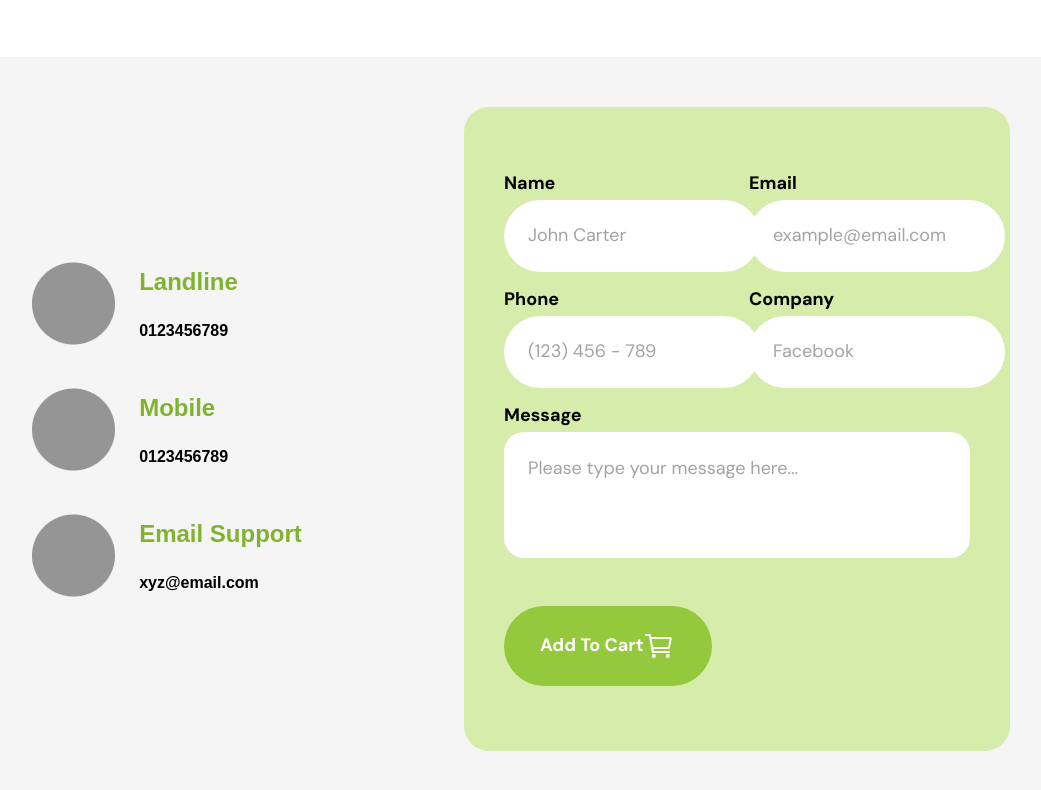
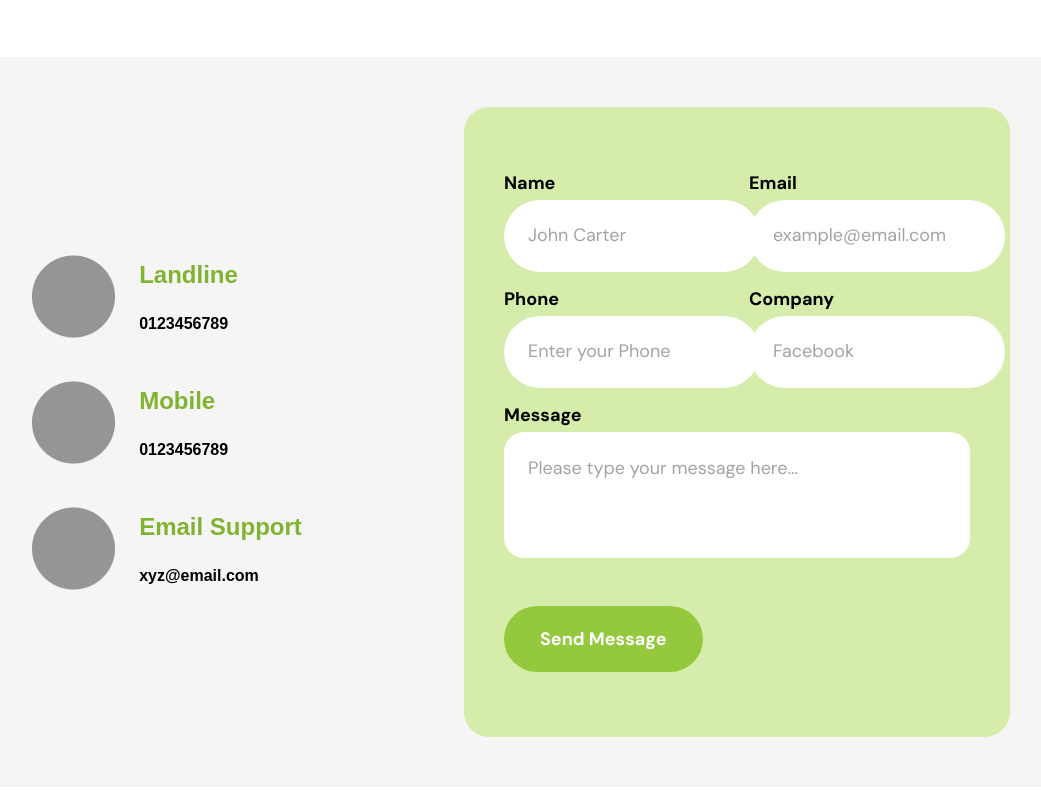
Before and after one commit to TakeTech-Devs/AMPM, a React (Vite) app: page /contactus in a window 1280 px wide. Shown: the part 648-1438 px from the top of the page, without its empty margins (188-1229 px from the left). Built offline with nearby package versions, Linux system fonts and the light colour scheme.

Commit message:
some bugs fixed 2

```diff
--- a/src/components/common/header/Header.jsx
+++ b/src/components/common/header/Header.jsx
@@ -86,7 +86,7 @@ function Header() {
                 <NavDropdown.Item as={NavLink} to="/products">
                   Products
                 </NavDropdown.Item>
-                <NavDropdown.Item as={NavLink} to="#option">
+                <NavDropdown.Item as={NavLink} to="/option">
                   Option
                 </NavDropdown.Item>
               </NavDropdown>
--- a/src/pages/ContactUs.jsx
+++ b/src/pages/ContactUs.jsx
@@ -1,9 +1,32 @@
-import React from "react";
+import React, { useState } from "react";
 import { Button, Col, Container, Form, Nav, Row } from "react-bootstrap";
 import bgImage from "../assets/bg-image.jpeg";
 import blankicon from "../assets/icon2.png";
 import "../styles/ContactUs.scss";
+
 function ContactUs() {
+  const [phone, setPhone] = useState("");
+  const [errors, setErrors] = useState({
+    invalidPhone: false,
+  });
+
+  const validatePhone = (phone) => {
+    const phoneRegex = /^[0-9]{10}$/; // Example: 10-digit phone number
+    return phoneRegex.test(phone);
+  };
+
+  const handleSubmit = (e) => {
+    e.preventDefault();
+    if (!validatePhone(phone)) {
+      setErrors((prev) => ({ ...prev, invalidPhone: true }));
+      return;
+    } else {
+      setErrors((prev) => ({ ...prev, invalidPhone: false }));
+      console.log("Form submitted successfully");
+      // Add further logic here
+    }
+  };
+
   return (
     <>
       <section className="bg-image">
@@ -92,7 +115,7 @@ function ContactUs() {
               </Col>
               <Col>
                 <div className="form-wrapper">
-                  <Form>
+                  <Form onSubmit={handleSubmit}>
                     <Row>
                       <Col xs={12} xl={6}>
                         <Form.Group
@@ -101,6 +124,7 @@ function ContactUs() {
                         >
                           <Form.Label>Name</Form.Label>
                           <Form.Control
+                            required
                             type="text"
                             placeholder="John Carter"
                             className="contact-outline"
@@ -114,7 +138,8 @@ function ContactUs() {
                         >
                           <Form.Label>Email</Form.Label>
                           <Form.Control
-                            type="text"
+                            required
+                            type="email"
                             placeholder="example@email.com"
                             className="contact-outline"
                           />
@@ -127,10 +152,21 @@ function ContactUs() {
                         >
                           <Form.Label>Phone</Form.Label>
                           <Form.Control
-                            type="text"
-                            placeholder="(123) 456 - 789"
-                            className="contact-outline"
+                            required
+                            type="tel"
+                            placeholder="Enter your Phone"
+                            maxLength={10}
+                            className={`contact-outline ${
+                              errors.invalidPhone ? "is-invalid" : ""
+                            }`}
+                            value={phone}
+                            onChange={(e) => setPhone(e.target.value)}
                           />
+                          {errors.invalidPhone && (
+                            <div className="invalid-feedback">
+                              Please enter a valid phone number.
+                            </div>
+                          )}
                         </Form.Group>
                       </Col>
                       <Col xs={12} xl={6}>
@@ -140,6 +176,7 @@ function ContactUs() {
                         >
                           <Form.Label>Company</Form.Label>
                           <Form.Control
+                            required
                             type="text"
                             placeholder="Facebook"
                             className="contact-outline"
@@ -153,6 +190,7 @@ function ContactUs() {
                         >
                           <Form.Label>Message</Form.Label>
                           <Form.Control
+                            required
                             className="contact-outline-textarea"
                             placeholder="Please type your message here..."
                             as="textarea"
@@ -162,44 +200,8 @@ function ContactUs() {
                       </Col>
                     </Row>
 
-                    <Button className="primary-radius">
-                      Add To Cart
-                      <svg
-                        xmlns="http://www.w3.org/2000/svg"
-                        width="33"
-                        height="32"
-                        viewBox="0 0 33 32"
-                        fill="none"
-                      >
-                        <path
-                          d="M10.8604 27C11.4126 27 11.8604 26.5523 11.8604 26C11.8604 25.4477 11.4126 25 10.8604 25C10.3081 25 9.86035 25.4477 9.86035 26C9.86035 26.5523 10.3081 27 10.8604 27Z"
-                          stroke="white"
-                          stroke-width="2"
-                          stroke-linecap="round"
-                          stroke-linejoin="round"
-                        />
-                        <path
-                          d="M24.8604 27C25.4126 27 25.8604 26.5523 25.8604 26C25.8604 25.4477 25.4126 25 24.8604 25C24.3081 25 23.8604 25.4477 23.8604 26C23.8604 26.5523 24.3081 27 24.8604 27Z"
-                          stroke="white"
-                          stroke-width="2"
-                          stroke-linecap="round"
-                          stroke-linejoin="round"
-                        />
-                        <path
-                          d="M2.86035 5H6.86035L9.86035 22H25.8604"
-                          stroke="white"
-                          stroke-width="2"
-                          stroke-linecap="round"
-                          stroke-linejoin="round"
-                        />
-                        <path
-                          d="M9.86035 18H25.4503C25.566 18.0001 25.6781 17.9601 25.7675 17.8868C25.857 17.8135 25.9183 17.7115 25.941 17.5981L27.741 8.59813C27.7555 8.52555 27.7537 8.45066 27.7358 8.37886C27.7179 8.30705 27.6842 8.24012 27.6373 8.1829C27.5903 8.12567 27.5313 8.07959 27.4644 8.04796C27.3975 8.01633 27.3244 7.99995 27.2503 8H7.86035"
-                          stroke="white"
-                          stroke-width="2"
-                          stroke-linecap="round"
-                          stroke-linejoin="round"
-                        />
-                      </svg>
+                    <Button className="primary-radius" type="submit">
+                      Send Message
                     </Button>
                   </Form>
                 </div>
--- a/src/pages/Index.jsx
+++ b/src/pages/Index.jsx
@@ -190,8 +190,9 @@ const Index = () => {
           <Row className="g-sm-0 gy-4">
             <Col md={6}>
               <div className="index-left-part">
+
                 <div className="heading">
-                  <h2>Contact US</h2>
+                  <h2 className="text-black">Contact US</h2>
                 </div>
                 <div className="sub-heading">
                   <p>
--- a/src/styles/ContactUs.scss
+++ b/src/styles/ContactUs.scss
@@ -13,6 +13,7 @@
 
 .contact-map{width: 100%;height: 456px;}
 .primary-radius{margin-top: 32px;}
+.primary-radius:hover{background-color: #96c93da2;}
 
 @media (max-width:1199px){
   .form-wrapper input{width: 100%;}
--- a/src/styles/index.scss
+++ b/src/styles/index.scss
@@ -20,9 +20,10 @@
 .home-slider-btn-wrapper .primary{padding: 20px 50px;font-size: $cardTitle;margin-top: 80px;}
 .home-slider-btn-wrapper .primary:hover,.home-slider-btn-wrapper .primary:active{background-color: #96c93dc8;}
 
-.index-left-part{background-color: $secondary;height: 100%;border-block:2px solid gray;display: flex;align-items: start;flex-direction: column;justify-content: center;padding: 20px;}
+.index-left-part{background-color: $secondary;height: 100%;border-block:2px solid gray;display: flex;align-items: start;flex-direction: column;justify-content: center;padding: 20px;padding-left: 100px;}
 .index-left-part .heading{color: $black;padding-bottom: 22px;}
-.index-left-part .sub-heading{margin-bottom: 80px;}
+.index-left-part .sub-heading{margin-bottom: 80px;color: #565656;}
+.index-left-part .sub-heading p{color: #565656;}
 .index-left-part .buttons-wrapper .primary{padding: 26px 40px;}
 .index-left-part .buttons-wrapper .primary:hover{background-color: #96c93dc8;}
 .index-left-part .buttons-wrapper .outline-primary:hover,.index-left-part .buttons-wrapper .outline-primary:active{background-color: $primary;border: 4px solid transparent;}
@@ -31,6 +32,22 @@
 
 
 
+
+@media (max-width:1199px){
+  .index-flex-class{align-items: start;}
+  .index-left-part .buttons-wrapper .primary {padding: 10px 25px;}
+  .index-left-part .buttons-wrapper .outline-primary{padding: 10px 25px;}
+
+
+}
+
+@media (max-width:991px){
+  .index-flex-class{align-items: start;}
+  .index-left-part .buttons-wrapper .primary {padding: 5px 20px;font-size: 16px;}
+  .index-left-part .buttons-wrapper .outline-primary{padding: 10px 25px;font-size: 16px;}
+  .index-left-part{padding: 20px;padding-left: 50px;}
+
+}
 
 @media (max-width:575px){
   .video-content-wrapper h1{font-size: $subHead;}
@@ -51,8 +68,3 @@
 
 .index-left-part .sub-heading p{font-size: 15px;}
 }
-
-@media (max-width:991px){
-  .index-flex-class{align-items: start;}
-
-}
```
